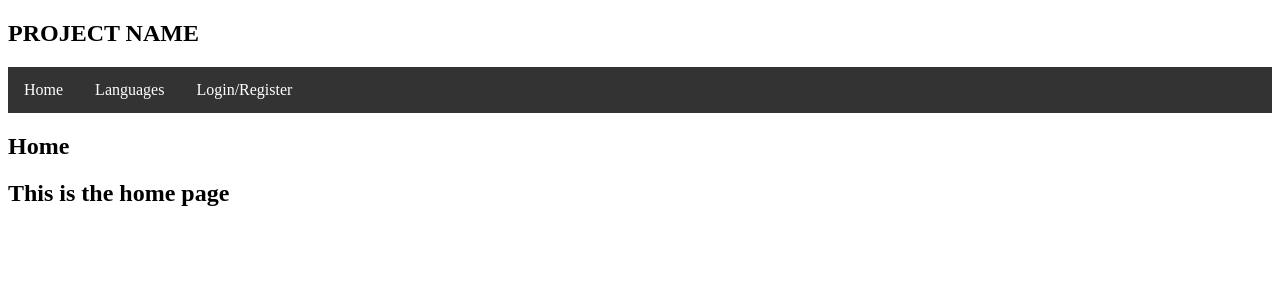
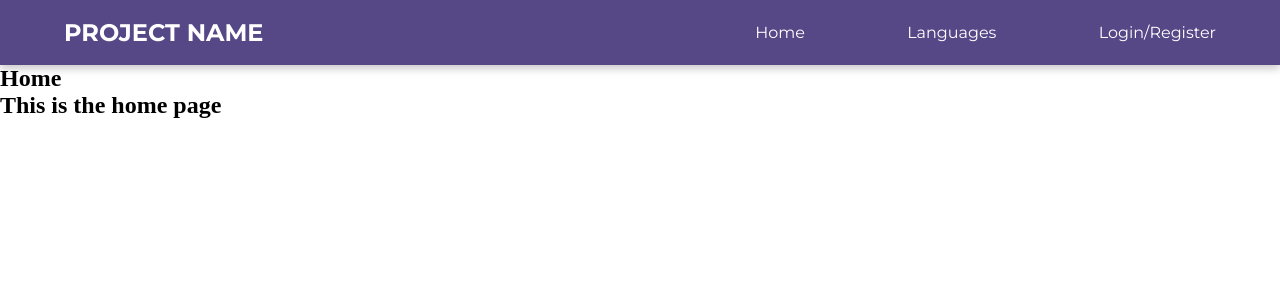
Before and after one commit to YashS30/winter-hacklympics-project, a Flask app: page / in a window 1280 px wide. Shown: the top 300 px of the page. Run offline with Flask 2, Linux system fonts and the light colour scheme.

Commit message:
Added some navbar styling

```diff
--- a/main.py
+++ b/main.py
@@ -13,8 +13,10 @@ def languages_page():
 @app.route('/login', methods=['GET', 'POST'])
 def login_page():
 	if request.method == 'POST':
+		# When the form is submitted, redirect to the home page
 		return redirect(url_for('home_page'))
 	else:
+		# Otherwise, show the login form
 		return render_template('login.html')
 
 if __name__ == "__main__":
--- a/static/style.css
+++ b/static/style.css
@@ -1,23 +1,36 @@
+* {
+	margin: 0;
+}
+
+nav {
+	font-family: 'Montserrat', sans-serif;
+	color: white;
+	top: 0;
+	width: 100%;
+	z-index: 99;
+	position: fixed;
+	background: #564787;
+}
+
 .navbar {
-	display: inline;
+	padding-left: 5%;
+	padding-right: 5%;
+	position: relative;
+	z-index: 4;
+	display: flex;
+	justify-content: space-between;
+	align-items: center;
+	width: auto;
+	height: 65px;
+	box-shadow: 0 4px 8px rgba(0, 0, 0, 0.2);
 }
 
 .navbar ul {
-	list-style-type: none;
-	margin: 0;
-	padding: 0;
-	overflow: hidden;
-	background-color: #333;
-}
-
-.navbar li {
-	color: white;
-	float: left;
-	display: block;
-	color: white;
-	text-align: center;
-	padding: 14px 16px;
-	text-decoration: none;
+	display: flex;
+	justify-content: space-between;
+	align-items: center;
+	width: 40%;
+	list-style: none;
 }
 
 .navbar a {
--- a/templates/base.html
+++ b/templates/base.html
@@ -2,6 +2,8 @@
 <!-- TODO: replace project name with actual project name-->
 <title>{% block title %}{% endblock %} - PROJECT NAME</title>
 <link rel="stylesheet" href="{{ url_for('static', filename='style.css') }}" />
+<link rel="preconnect" href="https://fonts.gstatic.com">
+<link href="https://fonts.googleapis.com/css2?family=Montserrat:wght@400;700&display=swap" rel="stylesheet">
 <!--TODO: make navbar-->
 <nav class="navbar">
 	<!--TODO: replace with project name-->
```
